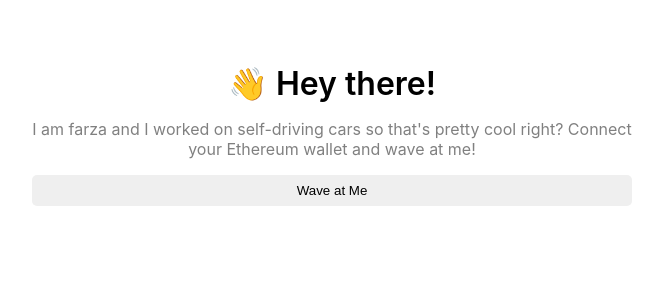
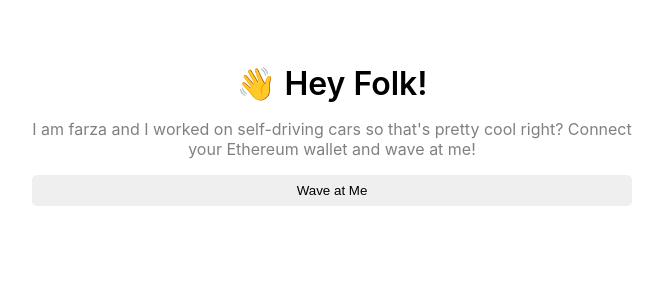
Before and after one commit to eduwr/waveportal-client, a React (Vite) app: page / in a window 1280 px wide. Shown: the top 300 px of the page, without its empty margins (308-971 px from the left). Built offline with nearby package versions, Linux system fonts and the light colour scheme.

Commit message:
Update title

```diff
--- a/src/App.jsx
+++ b/src/App.jsx
@@ -13,7 +13,7 @@
 
       <div className="dataContainer">
         <div className="header">
-        👋 Hey there!
+        👋 Hey Folk!
         </div>
 
         <div className="bio">
```
